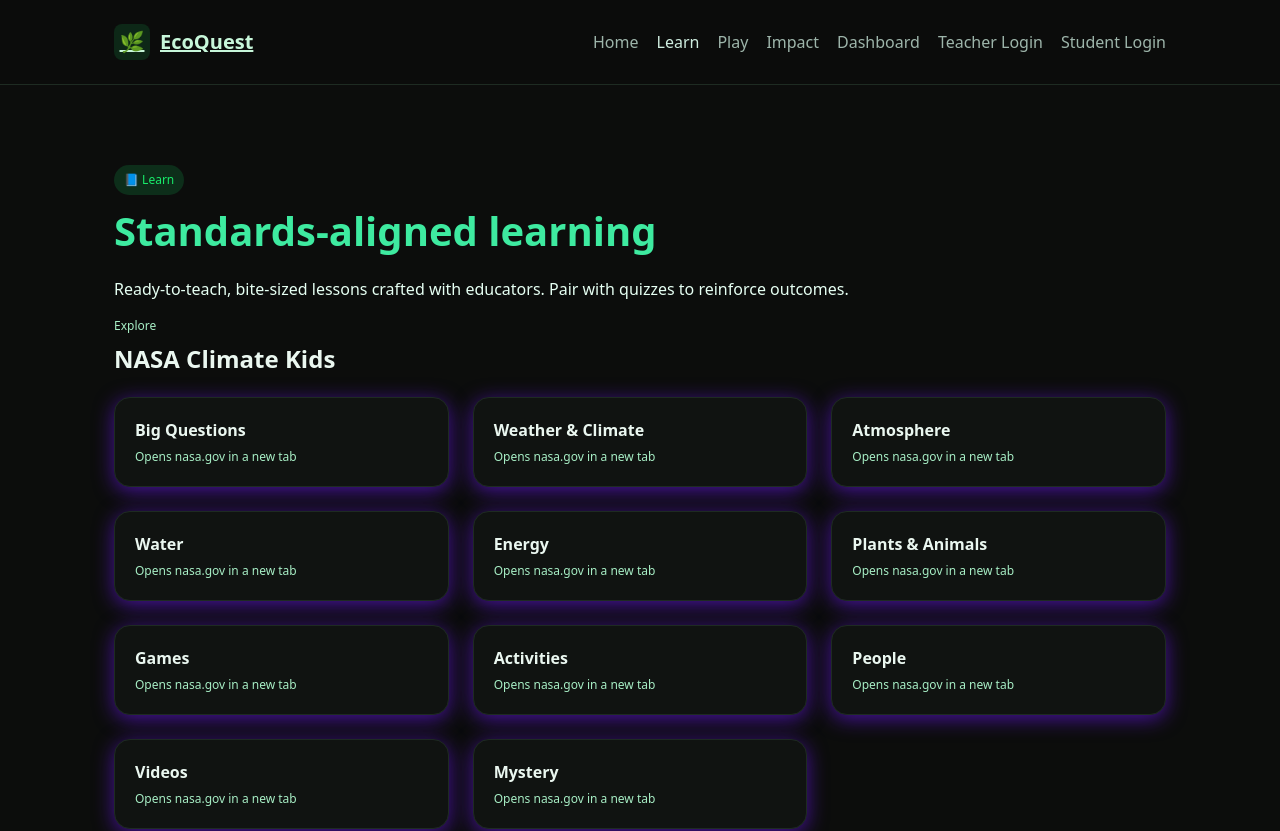
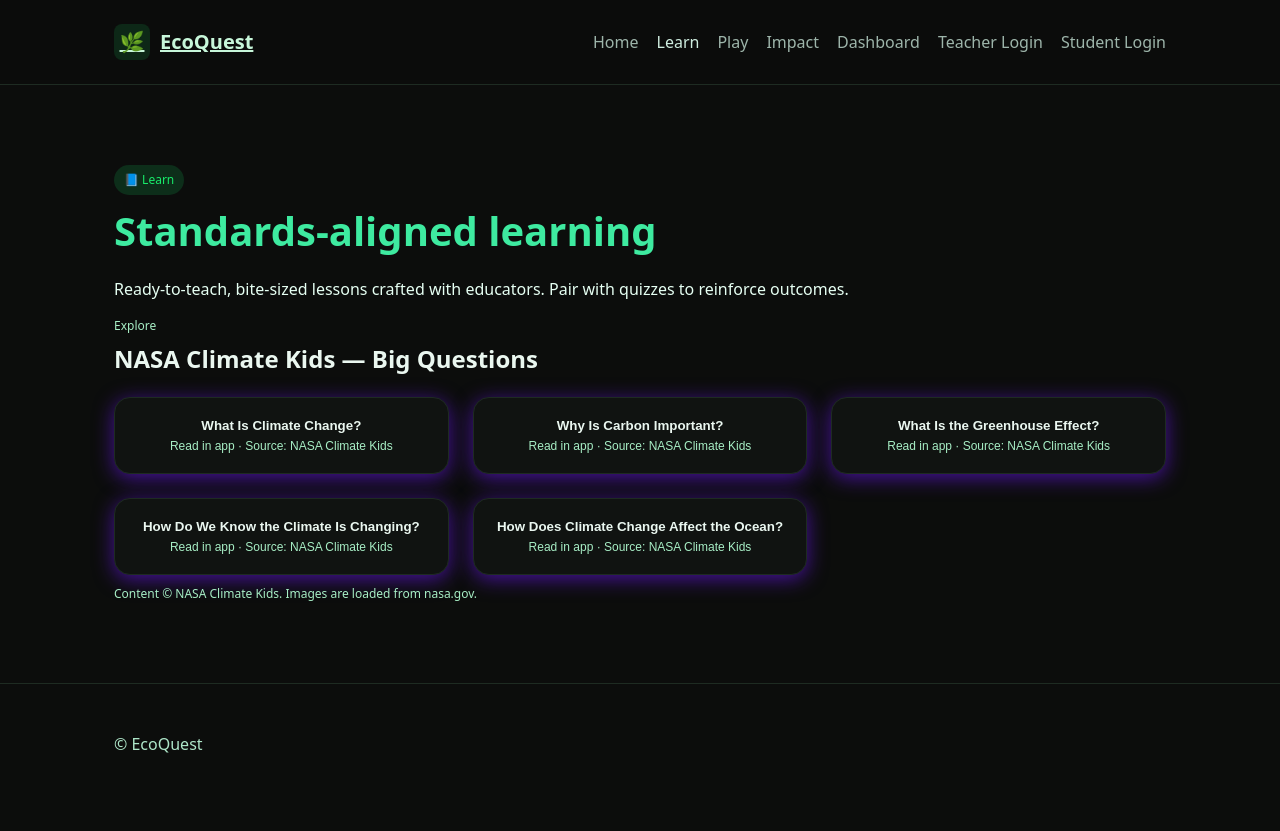
Before and after one commit to lucky-01-coder/eco.quest, a React (Vite) app: page /learn in a window 1280 px wide. Shown: the top 831 px of the page. After the commit the page ends 804 px from the top, so only its background shows below. Built offline with nearby package versions, Linux system fonts and the light colour scheme.

Commit message:
Render NASA Big Questions content locally on Learn page
cgen-48fe58b21fec45aaa27ebe99955a2cf9

```diff
--- a/src/pages/Learn.jsx
+++ b/src/pages/Learn.jsx
@@ -1,20 +1,10 @@
-import React from 'react';
-
-const NASA_LINKS = [
-  { title: 'Big Questions', url: 'https://climatekids.nasa.gov/menu/big-questions/' },
-  { title: 'Weather & Climate', url: 'https://climatekids.nasa.gov/menu/weather-and-climate/' },
-  { title: 'Atmosphere', url: 'https://climatekids.nasa.gov/menu/atmosphere/' },
-  { title: 'Water', url: 'https://climatekids.nasa.gov/menu/water/' },
-  { title: 'Energy', url: 'https://climatekids.nasa.gov/menu/energy/' },
-  { title: 'Plants & Animals', url: 'https://climatekids.nasa.gov/menu/plants-and-animals/' },
-  { title: 'Games', url: 'https://climatekids.nasa.gov/menu/play/' },
-  { title: 'Activities', url: 'https://climatekids.nasa.gov/menu/make/' },
-  { title: 'People', url: 'https://climatekids.nasa.gov/menu/dream/' },
-  { title: 'Videos', url: 'https://climatekids.nasa.gov/watch/' },
-  { title: 'Mystery', url: 'https://climatekids.nasa.gov/climate-change-meaning/' }
-];
+import React, { useMemo, useState } from 'react';
+import BIG_QUESTIONS from '../data/nasaBigQuestions.js';
 
 export default function Learn(){
+  const [openSlug, setOpenSlug] = useState(null);
+  const current = useMemo(()=> BIG_QUESTIONS.find(a=>a.slug===openSlug)||null, [openSlug]);
+
   return (
     <section className="section">
       <div className="container">
@@ -22,19 +12,34 @@ export default function Learn(){
         <h1 className="h1 mt-6">Standards‑aligned learning</h1>
         <p className="lead">Ready‑to‑teach, bite‑sized lessons crafted with educators. Pair with quizzes to reinforce outcomes.</p>
 
-        <div className="mt-16">
-          <div className="small">Explore</div>
-          <h2 className="mt-6">NASA Climate Kids</h2>
-          <div className="row grid-3 mt-16">
-            {NASA_LINKS.map(link => (
-              <a key={link.url} className="card card-link" href={link.url} target="_blank" rel="noopener noreferrer">
-                <div className="fw-600">{link.title}</div>
-                <div className="small mt-6">Opens nasa.gov in a new tab</div>
-              </a>
-            ))}
+        {!current && (
+          <div className="mt-16">
+            <div className="small">Explore</div>
+            <h2 className="mt-6">NASA Climate Kids — Big Questions</h2>
+            <div className="row grid-3 mt-16">
+              {BIG_QUESTIONS.map(item => (
+                <button key={item.slug} className="card card-link" onClick={()=>setOpenSlug(item.slug)}>
+                  <div className="fw-600">{item.title}</div>
+                  <div className="small mt-6">Read in app · Source: NASA Climate Kids</div>
+                </button>
+              ))}
+            </div>
+            <div className="small mt-10">Content © NASA Climate Kids. Images are loaded from nasa.gov.</div>
           </div>
-          <div className="small mt-10">Links to content by NASA Climate Kids.</div>
-        </div>
+        )}
+
+        {current && (
+          <article className="card mt-16 nasa-article">
+            <div className="small">Big Questions</div>
+            <h2 className="mt-6">{current.title}</h2>
+            <div className="small mt-6">Source: <a href={current.sourceUrl} target="_blank" rel="noopener noreferrer">NASA Climate Kids</a></div>
+            <div className="mt-12 article-content" dangerouslySetInnerHTML={{__html: current.contentHtml}} />
+            <div className="mt-14 flex gap-8 wrap">
+              <button className="btn" onClick={()=>setOpenSlug(null)}>Back to Big Questions</button>
+              <a className="btn ghost" href={current.sourceUrl} target="_blank" rel="noopener noreferrer">Open original</a>
+            </div>
+          </article>
+        )}
       </div>
     </section>
   );
```
